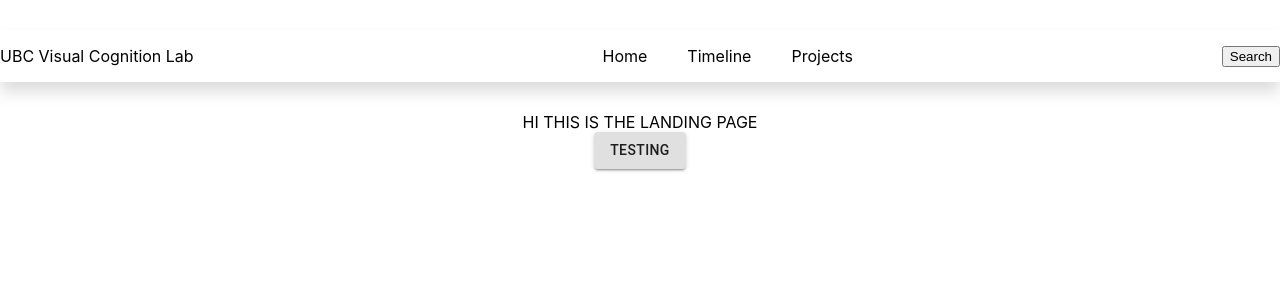
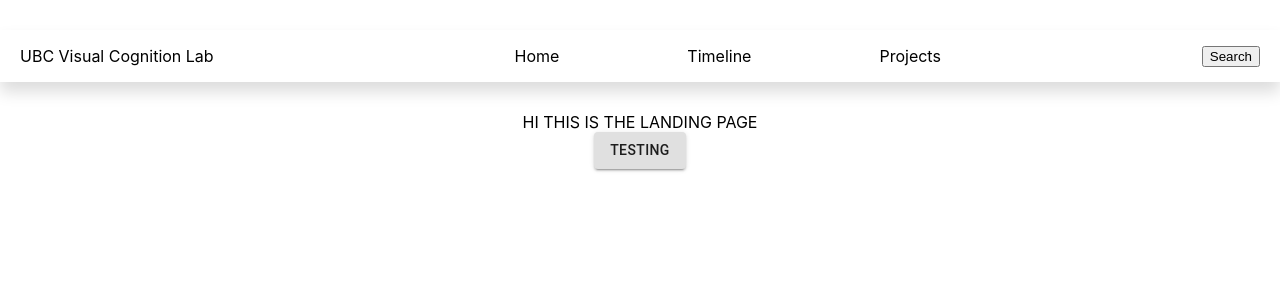
Before and after one commit to shinhs0506/VCL-content-platform, a React (Create React App) app: page / in a window 1280 px wide. Shown: the top 300 px of the page. Built offline with nearby package versions, Linux system fonts and the light colour scheme.

Commit message:
Added a bit more styling

```diff
--- a/src/components/Navbar/Navbar.css
+++ b/src/components/Navbar/Navbar.css
@@ -13,10 +13,18 @@
 
 .nav-links li {
 	display: inline-block;
-	padding: 0px 20px;
+	padding: 0px 5vw;
 }
 
 .nav-link {
 	text-decoration: none;
 	color: black;
 }
+
+.title {
+	padding: 0px 20px;
+}
+
+.navbar-container button {
+	margin: 0px 20px;
+}
```
